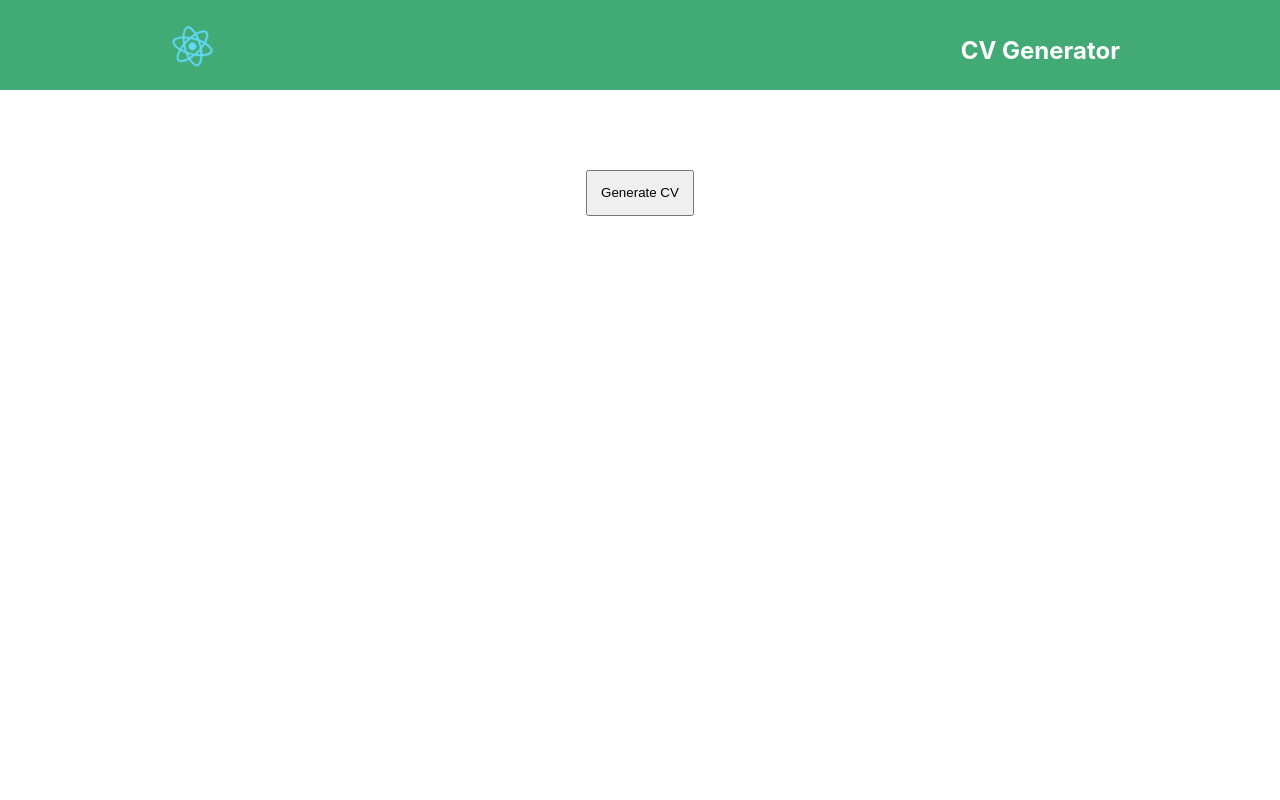
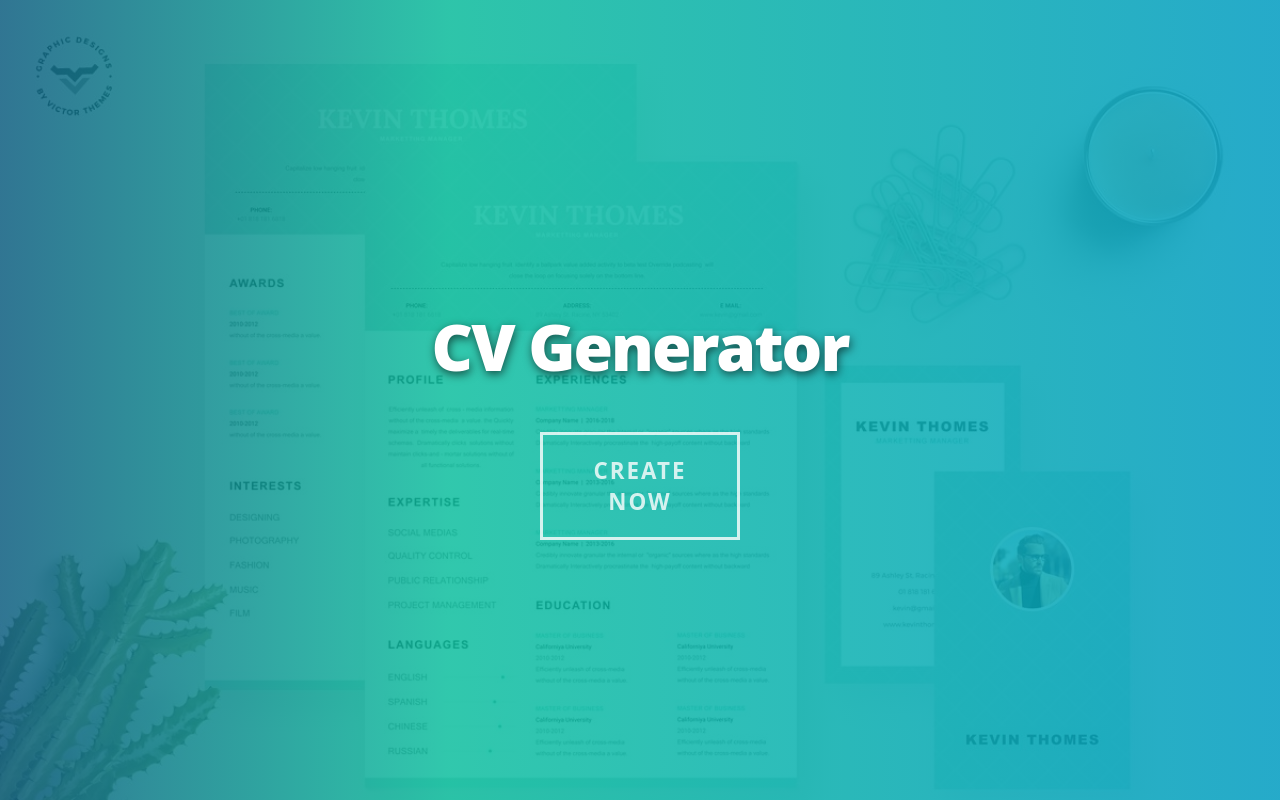
Before and after one commit to Sabir001/cv-generator, a React (Create React App) app: page / in a window 1280 px wide. Built offline with nearby package versions, Linux system fonts and the light colour scheme.

Commit message:
cv generator create button

```diff
--- a/src/App.js
+++ b/src/App.js
@@ -1,6 +1,8 @@
-import React from "react";
+import React, { useState } from "react";
 import { createGlobalStyle } from "styled-components";
 import CVContainer from "./CVContainer";
+import LandingMain from './landing-page/main';
+import CVPrimaryForm from './cv-form/primary-info';
 import {
   AppContainer,
   AppHeader,
@@ -23,6 +25,12 @@
 `;
 
 function App() {
+  const [createCv, setcreateCv] = useState(false);
+  const handleClick = () => {
+    setcreateCv(true);
+  };
+
+
   return (
     <React.Fragment>
       <GlobalStyle />
@@ -35,7 +43,17 @@
         </AppHeader>
 
         <BodyContainer>
-          <CVContainer />
+
+          <CVPrimaryForm />
+
+          {/* <CVContainer /> */}
+
+          {!createCv && <LandingMain handleClick={handleClick} createCv={createCv} />}
+
+
+
+
+
         </BodyContainer>
       </AppContainer>
     </React.Fragment>
--- /dev/null
+++ b/src/cv-form/primary-info.js
@@ -0,0 +1,78 @@
+import React, { useState } from "react";
+
+const CVPrimaryForm = () => {
+    const [name, setName] = useState('');
+    const [email, setEmail] = useState('');
+    const [phone, setPhone] = useState('');
+    const [link, setLink] = useState('');
+    // const [links, setLink] = useState([{name: '', url: ''}]);
+    const [addLink, setAddLink] = useState(false);
+    const [submit, setSubmit] = useState(false);
+
+    const nameChange = (event) => {
+        setName(event.target.value);
+    };
+
+    const emailChange = (event) => {
+        setEmail(event.target.value);
+    };
+
+    const phoneChange = (event) => {
+        setPhone(event.target.value);
+    };
+
+    const linkChange = (event) => {
+        setLink(event.target.value);
+    };
+
+    const formSubmit = (e) => {
+        e.preventDefault();
+        setSubmit(true);
+    };
+
+    return (
+        <div>
+            <form>
+                <p>
+                    <label for="name">Name</label>
+                    <input type="text" name="name" value={name} onChange={event => nameChange(event)} placeholder="Your Name" /><br/>
+                </p>
+
+                <p>
+                    <label for="email">Email</label>
+                    <input type="email" name="email" value={email} onChange={event => emailChange(event)} placeholder="Your Email" /><br/>
+                </p>
+
+                <p>
+                    <label for="phone">Phone</label>
+                    <input type="text" name="phone" value={phone} onChange={event => phoneChange(event)} placeholder="Your Phone Number" /><br/>
+                </p>
+
+                <p>
+                    <label for="link">Important Links</label>
+                    <input type="text" name="link" value={link} onChange={event => linkChange(event)} placeholder="Give URL" /><br/>
+                </p>
+
+                <p>
+                    <label for="link">Important Links</label>
+
+                    <input type="text" name="link_name" value={link} onChange={event => linkChange(event)} placeholder="Give URL" /><br/>
+                    {/* <input type="text" name="link_url" value={link} onChange={event => linkChange(event)} placeholder="Give URL" /><br/> */}
+                </p>
+
+                <button className="button" onClick={formSubmit}>Submit</button>
+            </form>
+
+            {submit &&
+                <div>
+                    <p>Name: {name}</p>
+                    <p>Email: {email}</p>
+                    <p>Phone: {phone}</p>
+                    <p>Link: {link}</p>
+                </div>
+            }
+        </div>
+    );
+};
+
+export default CVPrimaryForm;
--- a/src/landing-page/button.js
+++ b/src/landing-page/button.js
@@ -1,8 +1,11 @@
 import React from 'react';
 
-function CreateCVButton({text, link}) {
+function CreateCVButton({text, link, handleClick, createCv}) {
+    console.log("createCv", createCv);
     return (
-        <a className="button-line" href={link}>{text}</a>
+        <>
+            <button onClick={() => handleClick()} className="button-line" href={link}>{text}</button>
+        </>
     );
   }
 
--- a/src/landing-page/main.js
+++ b/src/landing-page/main.js
@@ -3,9 +3,10 @@
 import '../assets/css/landing-page.css';
 import CreateCVButton from './button';
 
-function LandingMain() {
-    const createButton = {text: 'Create Now', link: '#'};
+function LandingMain({handleClick, createCv}) {
+    const createButton = {text: 'Create Now', link: '#', createCv: createCv, handleClick: handleClick};
     const templateButton = {text: 'Templates', link: '#'};
+    console.log("main", createCv);
     return (
       <div className="full-screen" style={{backgroundImage: "url(" + bgBanner + ")"}}>
         <div className="content">
@@ -13,7 +14,7 @@
 
           <div className="buttons">
             <CreateCVButton {...createButton} />
-            <CreateCVButton {...templateButton} />
+            {/* <CreateCVButton {...templateButton} /> */}
           </div>
 
         </div>
```
